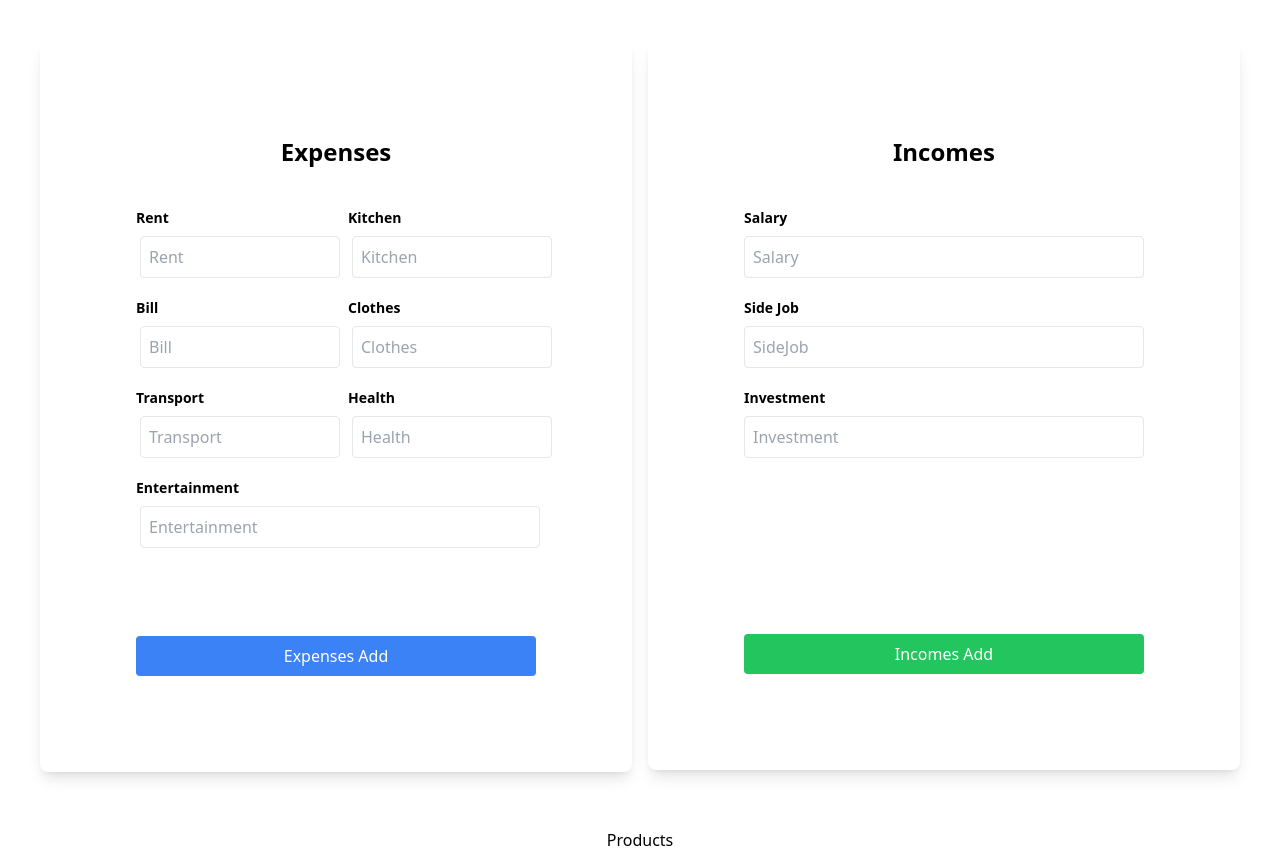
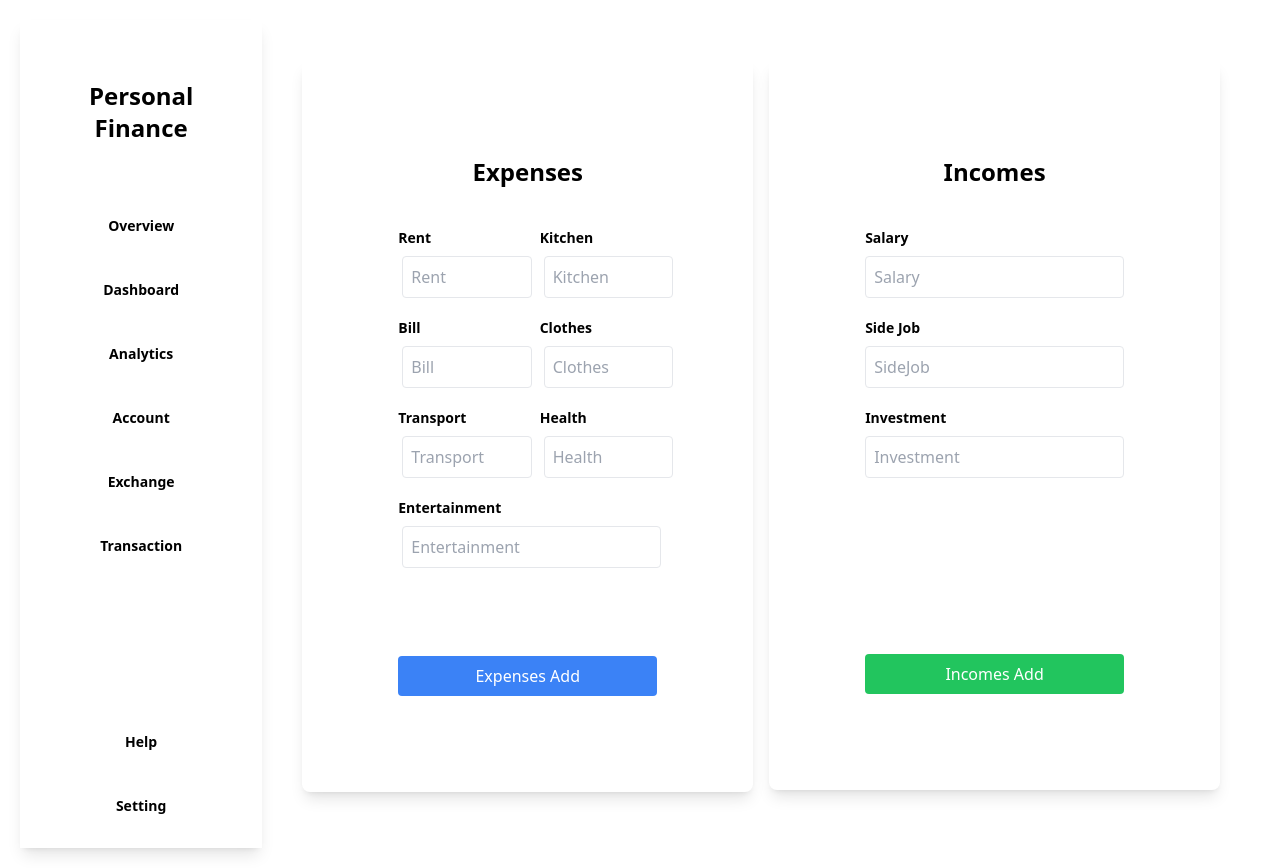
Before and after one commit to ertugrulsertaslan/personal-finance-tracker, a React (Vite) app: page / in a window 1280 px wide. Built offline with nearby package versions, Linux system fonts and the light colour scheme.

Commit message:
new design for menu

```diff
--- a/src/App.jsx
+++ b/src/App.jsx
@@ -1,29 +1,20 @@
-import { useState } from "react";
 import "./App.css";
-import LineGraph from "./components/Line.jsx";
 import AddTable from "./components/AddTable.jsx";
-import { useDataStore } from "./components/Store.jsx";
+
 import Menu from "./components/Menu.jsx";
-import { Link } from "react-router-dom";
+
 function App() {
-  const { totalExpenses, totalIncomes } = useDataStore((state) => ({
-    expenses: state.expenses,
-    totalExpenses: state.totalExpenses(),
-    totalIncomes: state.totalIncomes(),
-  }));
-
   return (
     <>
-      <div className="flex w-full justify-center">
+      <div className="flex w-full justify-center p-5">
+        <div>
+          <Menu />
+        </div>
         <div className="w-6/7 p-5">
           <AddTable />
         </div>
       </div>
-      <div>
-        <Link to={`/components/Dashboard`}>
-          <button>Products</button>
-        </Link>
-      </div>
+      <div></div>
     </>
   );
 }
--- a/src/components/Menu.jsx
+++ b/src/components/Menu.jsx
@@ -1,29 +1,57 @@
+import { Link } from "react-router-dom";
 function Menu() {
   return (
     <>
-      <div className="w-full flex-col border-2 h-full">
-        <div>
-          <h2 className="text-2xl font-bold p-10 border-b-2">
-            Personel Finance
-          </h2>
+      <div className="w-full flex flex-col h-full p-5 shadow-lg">
+        <div className="flex-grow">
+          <div className="w-full">
+            <h2 className="text-2xl font-bold p-10">Personal Finance</h2>
+          </div>
+          <div className="w-full">
+            <Link to={`/components/Dashboard`}>
+              <button className="font-bold p-3 mt-5 text-sm">Overview</button>
+            </Link>
+          </div>
+          <div className="w-full">
+            <Link to={`/components/Dashboard`}>
+              <button className="font-bold p-3 mt-5 text-sm">Dashboard</button>
+            </Link>
+          </div>
+          <div className="w-full">
+            <Link to={`/components/Dashboard`}>
+              <button className="font-bold p-3 mt-5 text-sm">Analytics</button>
+            </Link>
+          </div>
+          <div className="w-full">
+            <Link to={`/components/Dashboard`}>
+              <button className="font-bold p-3 mt-5 text-sm">Account</button>
+            </Link>
+          </div>
+          <div className="w-full">
+            <Link to={`/components/Dashboard`}>
+              <button className="font-bold p-3 mt-5 text-sm">Exchange</button>
+            </Link>
+          </div>
+          <div className="w-full">
+            <Link to={`/components/Dashboard`}>
+              <button className="font-bold p-3 mt-5 text-sm">
+                Transaction
+              </button>
+            </Link>
+          </div>
         </div>
-        <div>
-          <button className=" font-bold p-3 mt-5">Dashboard</button>
-        </div>
-        <div>
-          <button className=" font-bold p-3">Analitycs</button>
-        </div>
-        <div>
-          <button className=" font-bold p-3">Dashboard</button>
-        </div>
-        <div>
-          <button className="font-bold p-3">Dashboard</button>
-        </div>
-        <div className="">
-          <button className="font-bold p-3">Dashboard</button>
-        </div>
-        <div className="w-full">
-          <button className=" font-bold p-3">Dashboard</button>
+
+        <div className="mt-5">
+          <div className="w-full">
+            <Link to={`/components/Dashboard`}>
+              <button className="font-bold p-3 mt-5 text-sm">Help</button>
+            </Link>
+          </div>
+          <div className="w-full">
+            <Link to={`/components/Dashboard`}>
+              <button className="font-bold p-3 mt-5 text-sm">Setting</button>
+            </Link>
+          </div>
         </div>
       </div>
     </>
```
